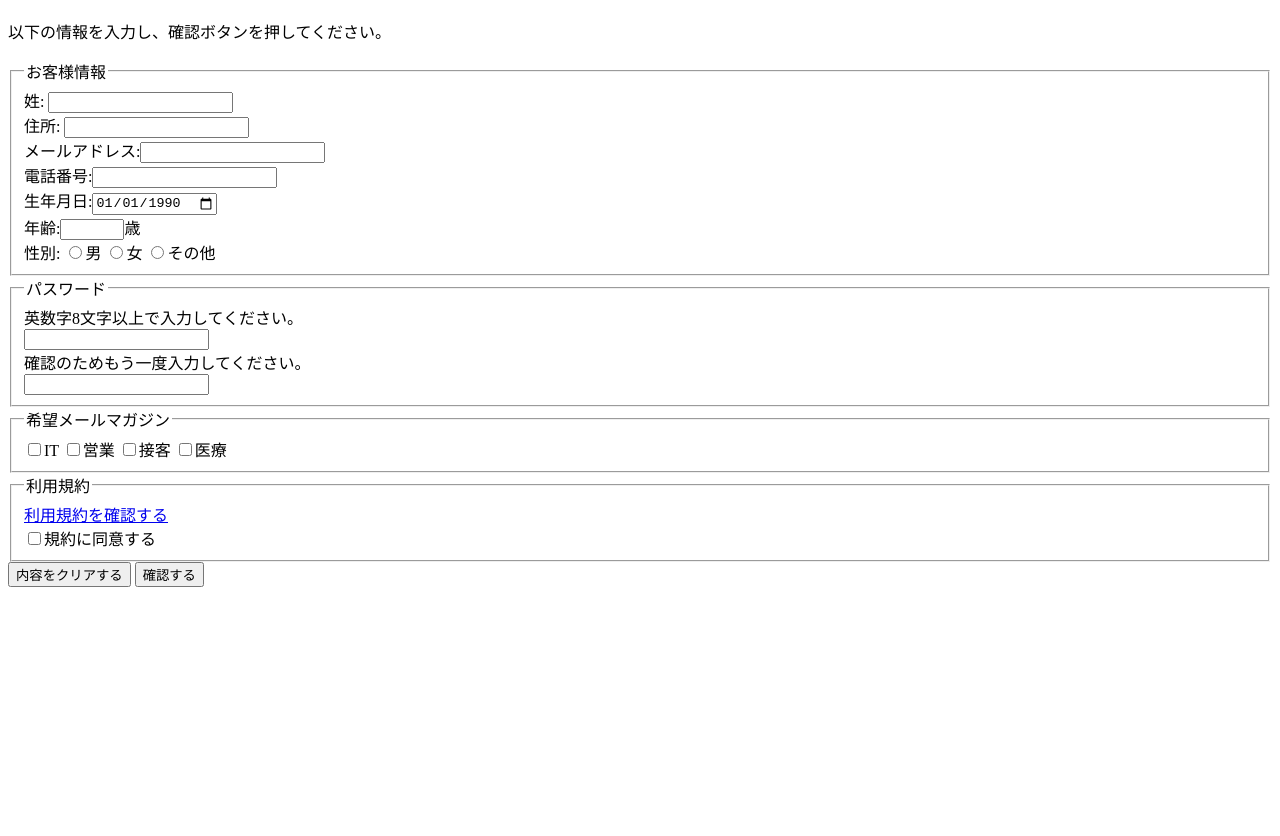
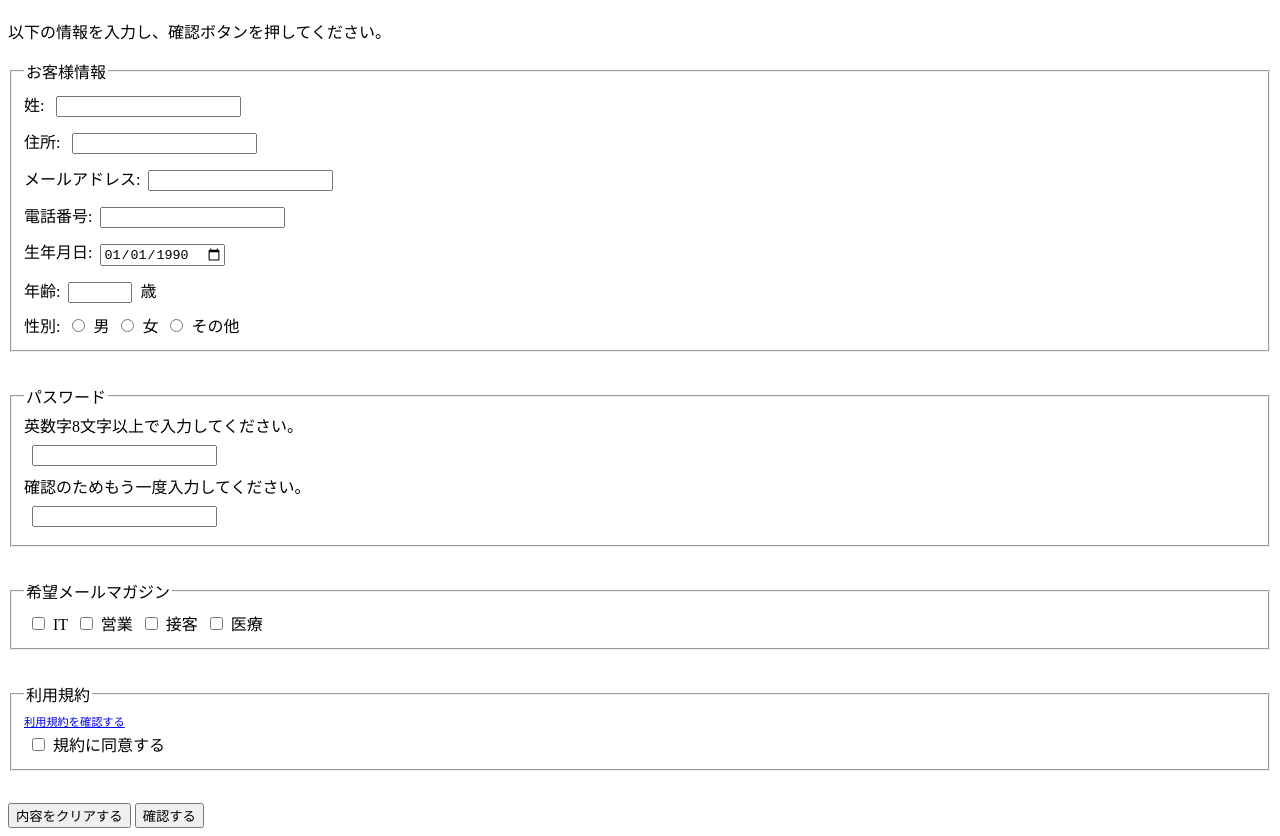
Before and after one commit to k-ogura0405/WebDesign-task, a plain HTML site: page form/form.html in a window 1280 px wide. Shown: the part 70-906 px from the top of the page. Before the commit the page ends 800 px from the top, so only its background shows below. Drawn offline with Linux system fonts and the light colour scheme.

Commit message:
課題の再提出

```diff
--- a/form/form.html
+++ b/form/form.html
@@ -5,7 +5,7 @@
     <meta charset="UTF-8">
     <meta name="viewport" content="width=device-width, initial-scale=1.0">
     <title>入力フォーム</title>
-    <link rel="stylesheet" href="fome-style.css">
+    <link rel="stylesheet" href="form-style.css">
 </head>
 
 <body>
```
